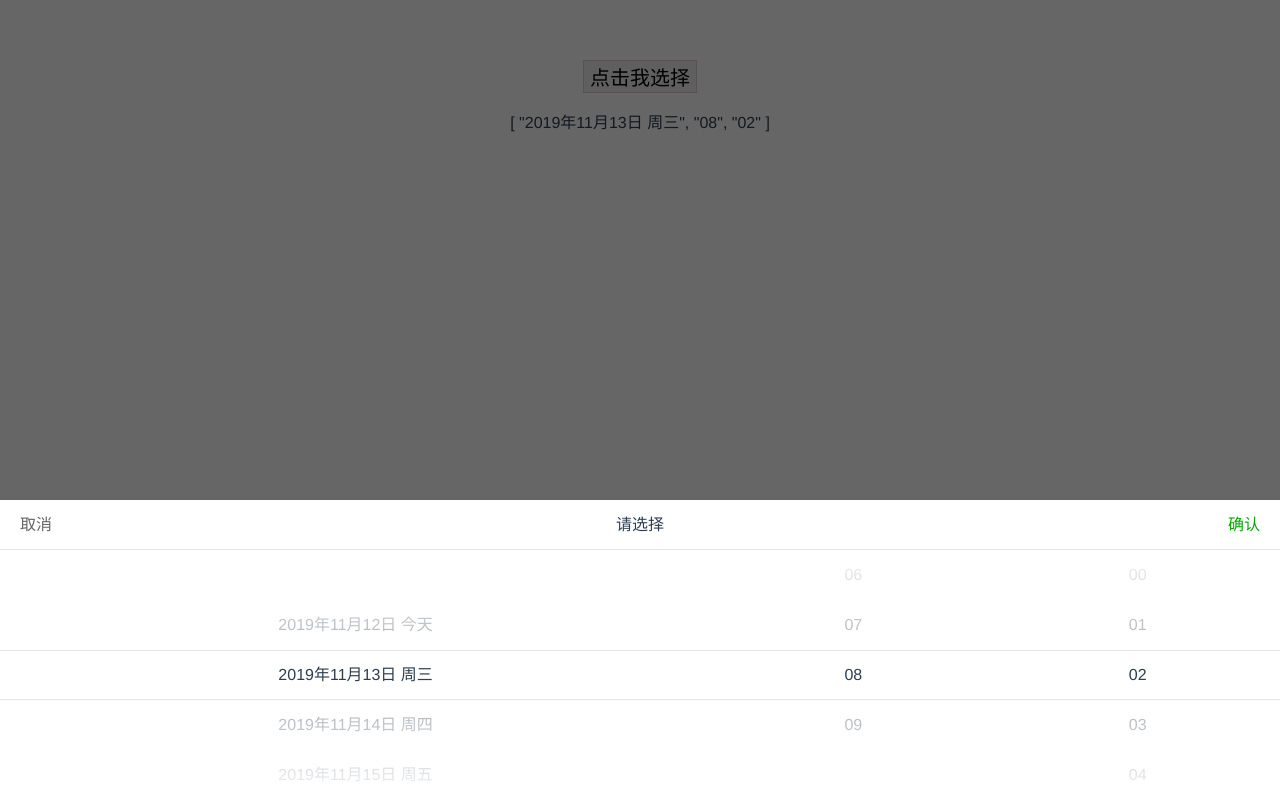
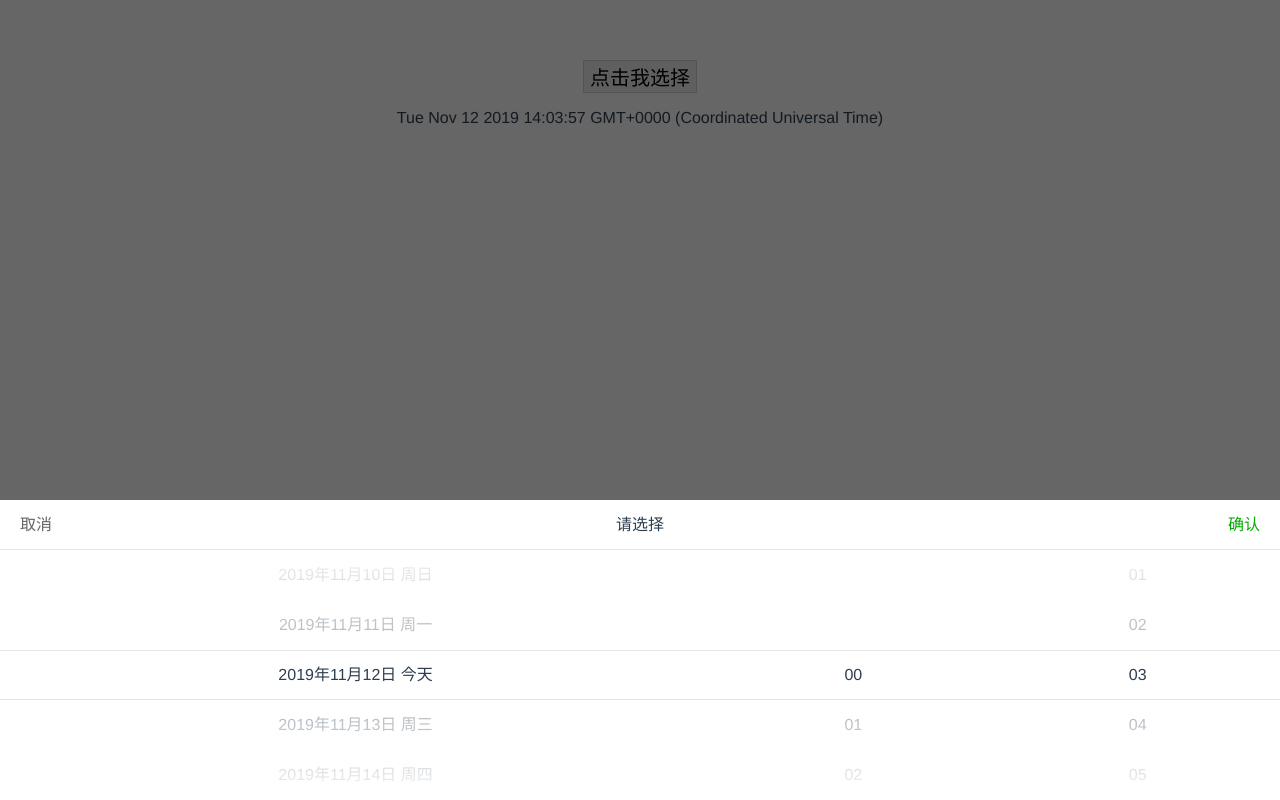
Before and after one commit to elliottssu/vue-datepicker-scroll, a Vue app: page / in a window 1280 px wide. Both pictures are taken after a click on the button "点击我选择". Built offline with nearby package versions, Linux system fonts and the light colour scheme.

Commit message:
调整参数

```diff
--- a/examples/components/HelloWorld.vue
+++ b/examples/components/HelloWorld.vue
@@ -1,12 +1,13 @@
 <template>
   <div>
     <button @click="isPickerVisable=true">点击我选择</button>
-    <p>{{pickerValue}}</p>
+    <p>{{selectedTime}}</p>
 
     <date-picker-scroll
-      v-model="pickerValue"
+      v-model="selectedTime"
+      startDate="2019-11-10"
+      endDate="2019-11-25"
       :visible.sync="isPickerVisable"
-      :data="pickerData"
       :onConfirm="handelConfirm"
     ></date-picker-scroll>
   </div>
@@ -18,37 +19,16 @@ export default {
   data() {
     return {
       isPickerVisable: false,
-      pickerData: [
-        {
-          value: [
-            "2019年11月12日 今天",
-            "2019年11月13日 周三",
-            "2019年11月14日 周四",
-            "2019年11月15日 周五",
-            "2019年11月16日 周六",
-            "2019年11月17日 周日",
-            "2019年11月18日 周一",
-            "2019年11月19日 周二",
-            "2019年11月20日 周三",
-          ]
-        },
-        {
-          value: ["00", "01", "02", "03", "04", "05", "06", "07", "08", "09"]
-        },
-        {
-          value: ["00", "01", "02", "03", "04", "05", "06", "07", "08", "09"]
-        }
-      ],
-      pickerValue: ["2019年11月13日 周三", "08", "02"]
+      selectedTime: new Date()
     };
   },
   props: {},
   components: {},
   methods: {
     // 确定按钮
-    handelConfirm(value, index) {
-      this.pickerValue = value;
-      console.log("您选择了", this.pickerValue, index);
+    handelConfirm(value) {
+      this.selectedTime = value;
+      console.log("您选择了", this.selectedTime);
     }
   },
   computed: {},
--- a/package.json
+++ b/package.json
@@ -14,6 +14,7 @@
   },
   "dependencies": {
     "core-js": "^3.3.2",
+    "dayjs": "^1.8.17",
     "vue": "^2.6.10"
   },
   "devDependencies": {
--- a/packages/datepicker-scroll/src/picker-item.vue
+++ b/packages/datepicker-scroll/src/picker-item.vue
@@ -10,7 +10,7 @@
     <ul class="picker-li" :style="transformStyle">
       <li
         v-for="(item, index) in data"
-        v-text="item.name||item"
+        v-text="timeFormat(item.name||item)"
         :key="index"
         :class="{'disabled':item.disabled}"
       ></li>
@@ -18,6 +18,9 @@
   </div>
 </template>
 <script type="text/ecmascript-6">
+import dayjs from "dayjs";
+import "dayjs/locale/zh-cn";
+
 export default {
   name: "picker-item",
   data() {
@@ -75,7 +78,6 @@ export default {
 
       // console.log(index, this.data, this.data.length, indexMax, vc);
 
-
       if (index >= vc) {
         index = 0; // 选择第一个
       } else if (index < indexMax) {
@@ -101,6 +103,10 @@ export default {
       //即偏移距离为(5/2取整－index)*liHeight
       //如果当前选中的为disabled状态，则往下选择，仅在滑动选择时判断，默认填值时不作判断
       //存在数据加载问题，有可能初始时数据是空的
+      if (index > this.data.length - 1) {
+        index = this.data.length - 1;
+      }
+
       if (this.data.length > 0) {
         bool ? (index = this._isDisabled(index, index)) : "";
         this.offset = (this._getVisibleCount() - index) * this.height;
@@ -132,8 +138,31 @@ export default {
           break;
         }
       }
+      // index = this.data[i].findIndex(e=>e===this.value)
       this._setIndex(index, false);
       //没有默认时或是value不存在于数据数组中时index=0
+    },
+
+    // 时间格式化
+    timeFormat(date) {
+      let time = date;
+      if (date.length > 5) {
+        time = dayjs(date)
+          .locale("zh-cn")
+          .format("YYYY年MM月DD日 dddd");
+
+        const today = dayjs()
+          .locale("zh-cn")
+          .format("YYYY年MM月DD日 dddd");
+        const todayWeek = dayjs()
+          .locale("zh-cn")
+          .format("dddd");
+
+        time = time === today ? time.replace(todayWeek, "今天") : time; // 把今天替换掉对应的周
+        time = time.replace("星期", "周"); // 把星期换成周
+      }
+
+      return time;
     }
   },
   computed: {
--- a/packages/datepicker-scroll/src/picker.vue
+++ b/packages/datepicker-scroll/src/picker.vue
@@ -31,7 +31,7 @@
             :index="index"
             :height="liHeight"
             :change="handelChange"
-            :value="typeof value=='string'?value:value[index]"
+            :value="valueArr?valueArr[index]:''"
             ref="item"
           ></pickerItem>
         </div>
@@ -41,12 +41,15 @@
 </template>
 
 <script type="text/ecmascript-6">
+import dayjs from "dayjs";
 import pickerItem from "./picker-item";
 
 export default {
   name: "DatePickerScroll",
   data() {
     return {
+      data: this.getData(),
+      valueArr: this.getTime(this.value),
       liHeight: 0,
       newValue: this.value
     };
@@ -60,13 +63,14 @@ export default {
     }
   },
   props: {
-    visible: { ype: Boolean, default: false }, // 显示或隐藏
-    cancelText: { type: String, default: "取消" }, // 取消按钮文本
-    confirmText: { type: String, default: "确认" }, // 确定按钮文本
-    titleText: { type: String, default: "请选择" }, // 标题文本
-    visibleCount: { type: Number, default: 5 }, //显示的个数
-    data: Array, // 数据列表
-    value: [String, Array], // 返回的数值
+    visible: { type: Boolean, default: false }, // 显示或隐藏 默认：隐藏
+    cancelText: { type: String, default: "取消" }, // 取消按钮文本 默认：取消
+    confirmText: { type: String, default: "确认" }, // 确定按钮文本 默认：确认
+    titleText: { type: String, default: "请选择" }, // 标题文本 默认：请选择
+    startDate: String, // 开始日期 默认：今天的前10天 格式：2019-11-11
+    endDate: String, // 结束日期 默认：今天的后10天 格式：2019-11-12 结束时间一定要大于等于开始时间
+    visibleCount: { type: Number, default: 5 }, // 显示的个数 默认：5
+    value: { type: Date, default: new Date() }, // 选中时间 默认:当前时间
     onCancel: Function, // 取消事件
     onConfirm: Function, // 确定事件
     onChange: Function // 下拉改变时间
@@ -88,7 +92,9 @@ export default {
     // 确认
     handleConfirm(e) {
       this.$emit("update:visible", false);
-      this.onConfirm ? this.onConfirm(this.newValue) : this.$emit("input", this.newValue);
+      this.onConfirm
+        ? this.onConfirm(this.newValue)
+        : this.$emit("input", this.newValue);
       e.stopPropagation();
     },
     // 选择项改变
@@ -98,19 +104,19 @@ export default {
         //this.$emit('input', value);
         this.newValue = value;
       } else {
-        let newValue = this.newValue.slice(0);
-        newValue[index] = value;
+        this.valueArr[index] = value;
         //采用上面方法是不会同步更新的，因为vue监听的是this.value，
         //没有监听this.value的子项，所以直接改变子项不会触发更新
         //newValue.splice(index, 1, value);//先移除再添加
         //this.$emit('input', newValue);
-        this.newValue = newValue;
+        this.newValue = this.restoreTime(this.valueArr);
       }
       //bool=false时是初始时设置的
       if (bool) {
         this.onChange ? this.onChange(value, index) : "";
       }
     },
+    // 获取显示高度
     getDisplayHeight() {
       //取隐藏标签的高
       const obj = this.$refs.content;
@@ -126,6 +132,89 @@ export default {
         this.liHeight = parseFloat(window.getComputedStyle(li, null).height); //取到的精确到小数
       }
       obj.parentNode.removeChild(clone);
+    },
+
+    // 生成时间 count代表生成的数量 12/60
+    generateTime(count) {
+      let timeArr = [];
+      for (let i = 0; i <= count - 1; i++) {
+        const t = i < 10 ? "0" + i.toString() : i.toString();
+        timeArr.push(t);
+      }
+      return timeArr;
+    },
+
+    // 生成日期
+    generateDate(startDate, endDate) {
+      startDate = dayjs(startDate);
+      endDate = dayjs(endDate);
+      let dateArr = [];
+      const count = endDate.diff(startDate, "days"); // 开始与结束时间间隔
+      for (let i = count; i >= 0; i--) {
+        const t = dayjs(endDate)
+          .subtract(i, "days")
+          .toISOString();
+        dateArr.push(t);
+      }
+      return dateArr;
+    },
+
+    // 格式化时间 2019-11-11 -> IOSstring
+    timeFormat(date) {
+      return dayjs(date)
+        .startOf("day")
+        .toISOString();
+    },
+
+    // 生成data数组 三列 分别是 日期 时 分
+    getData() {
+      const hours = this.generateTime(12);
+      const minutes = this.generateTime(60);
+
+      const startDate = this.startDate
+        ? this.timeFormat(this.startDate)
+        : dayjs()
+            .startOf("day")
+            .subtract(10, "days")
+            .toISOString();
+      const endDate = this.endDate
+        ? this.timeFormat(this.endDate)
+        : dayjs()
+            .startOf("day")
+            .subtract(10, "days")
+            .toISOString();
+
+      const dates = this.generateDate(startDate, endDate);
+      return [
+        {
+          value: dates
+        },
+        {
+          value: hours
+        },
+        {
+          value: minutes
+        }
+      ];
+    },
+
+    // 生成value数组  三列 分别是 日期 时 分 将时间格式拆解
+    getTime(value) {
+      const date = dayjs(value)
+        .startOf("day")
+        .toISOString();
+      const hour = dayjs(value).format("HH");
+      const minute = dayjs(value).format("mm");
+      return [date, hour, minute];
+    },
+
+    // 生成value时间  三列 分别是 日期 时 分 将数组格式拆解
+    restoreTime(valueArr) {
+      const date = dayjs(valueArr[0]).format("YYYY-MM-DD");
+      const hour = valueArr[1];
+      const minute = valueArr[2];
+      const all = `${date} ${hour}:${minute}`;
+      return dayjs(all, "YYYY-MM-DD HH:mm").toDate();
     }
   },
   computed: {},
```
Also changed, not shown: 2 other files (tests, documents, lock files or other folders).
